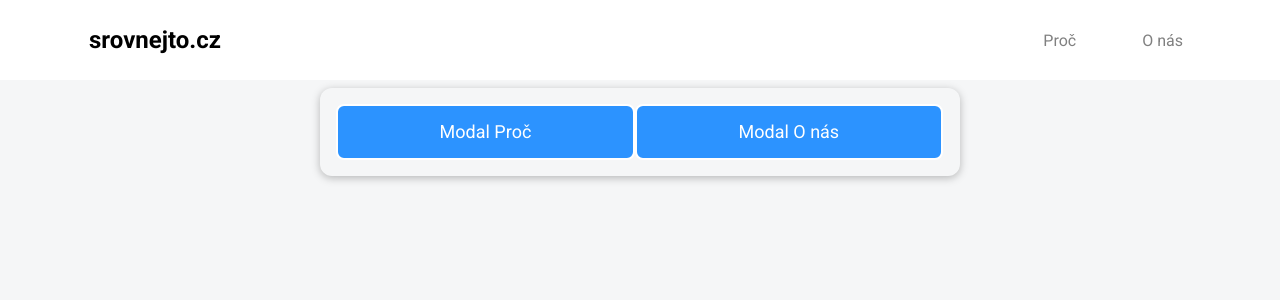
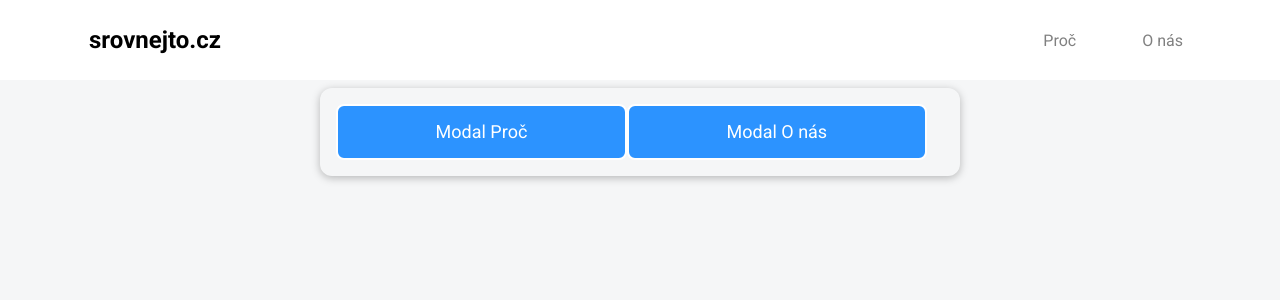
Before and after one commit to Mirthay/ePoijstenie, a Vue app: page /srovnejto in a window 1280 px wide. Shown: the top 300 px of the page. Built offline with nearby package versions, Linux system fonts and the light colour scheme.

Commit message:
baseButton change

```diff
--- a/src/components/ui/BaseButton.vue
+++ b/src/components/ui/BaseButton.vue
@@ -38,7 +38,6 @@ a {
   font: inherit;
   border: 2px solid white;
   cursor: pointer;
-  margin-right: 0.5rem;
   display: inline-block;
   background-color: rgba(44, 147, 255);
   color: rgba(255, 255, 255);
```
